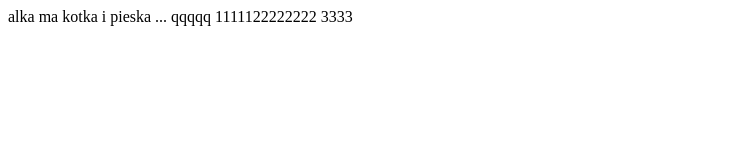
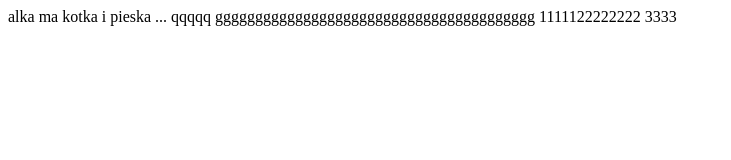
Before and after one commit to platformamoja/testgithub, a plain HTML site: page index.html in a window 1280 px wide. Shown: the whole page, without its empty margins (0-731 px from the left). Drawn offline with Linux system fonts and the light colour scheme.

Commit message:
Update index.html
1111

```diff
--- a/index.html
+++ b/index.html
@@ -6,7 +6,7 @@
     i pieska
     ...
     qqqqq
-
+    gggggggggggggggggggggggggggggggggggggggg
     1111122222222
     3333
 </body>
```
